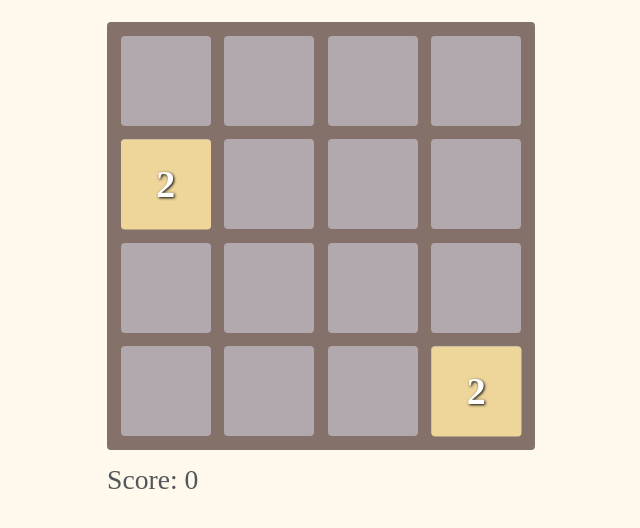
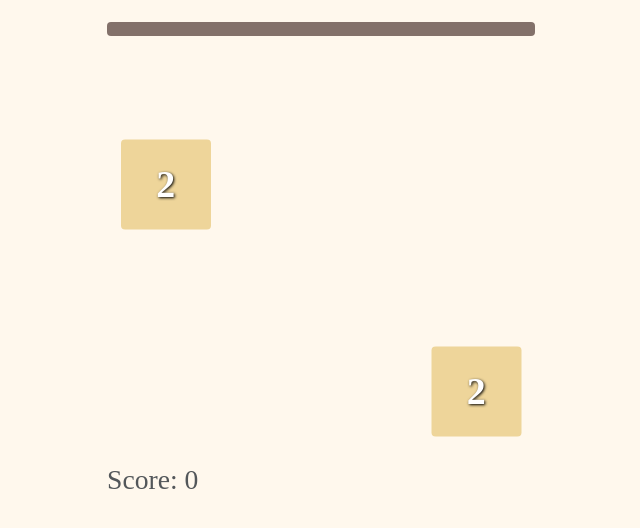
Before and after one commit to diana-moreno/2048-game, a plain HTML site: page index.html in a window 1280 px wide. Shown: the part 164-692 px from the top of the page, without its empty margins (319-959 px from the left). Drawn offline with nearby package versions, Linux system fonts and the light colour scheme.

Commit message:
delete empty-cell divs

```diff
--- a/index.html
+++ b/index.html
@@ -15,6 +15,7 @@
   <!-- jQuery -->
   <script src="https://ajax.googleapis.com/ajax/libs/jquery/3.1.1/jquery.min.js"></script>
   <!-- main JS -->
+  <script type="text/javascript" src="./src/lib/ion.sound-3.0.7/ion.sound.min.js"></script>
   <script type="text/javascript" src="./src/index.js"></script>
   <script type="text/javascript" src="./src/dom-helper.js"></script>
 </head>
@@ -27,22 +28,6 @@
       Score: <span id="score">0</span>
     </div>
     <div id="container-board">
-        <div class="empty-cell"></div>
-        <div class="empty-cell"></div>
-        <div class="empty-cell"></div>
-        <div class="empty-cell"></div>
-        <div class="empty-cell"></div>
-        <div class="empty-cell"></div>
-        <div class="empty-cell"></div>
-        <div class="empty-cell"></div>
-        <div class="empty-cell"></div>
-        <div class="empty-cell"></div>
-        <div class="empty-cell"></div>
-        <div class="empty-cell"></div>
-        <div class="empty-cell"></div>
-        <div class="empty-cell"></div>
-        <div class="empty-cell"></div>
-        <div class="empty-cell"></div>
     </div>
     <div id="container-box">
     </div>
```
